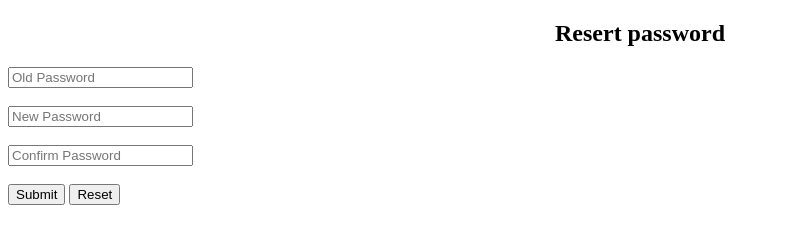
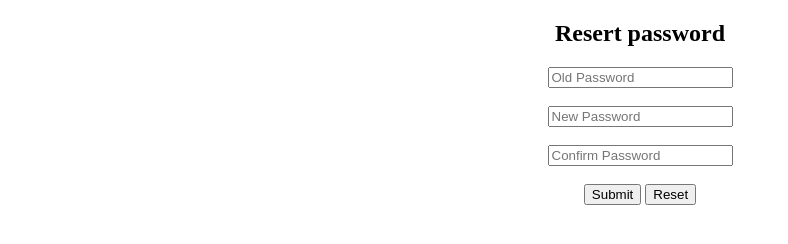
Before and after one commit to SaiBhavanaReddy/day9, a plain HTML site: page forget psw.html in a window 1280 px wide. Shown: the whole page, without its empty margins (0-788 px from the left). Drawn offline with Linux system fonts and the light colour scheme.

Commit message:
Update forget psw.html

```diff
--- a/forget psw.html
+++ b/forget psw.html
@@ -6,11 +6,11 @@
     <title>Document</title>
 </head>
 <body>
-    <form action="loginpage.html">
-        <h2 align="center">Resert password</h2>
+    <form align="center"action="loginpage.html">
+        <h2>Resert password</h2>
     <input type="Password"id="Old password"placeholder="Old Password"name="Old Password"required><br><br>
     <input type="New-pasw"id="New-pasw"placeholder="New Password"name="Newpsw"required><br><br>
-    <input type="confirm password"id="confirm password"placeholder="Confirm Password"required><br><br>
+    <input type="password"id="confirm password"placeholder="Confirm Password"required><br><br>
     <button type="submit">Submit</button>
     <button type="button">Reset</button>
 </form>
```
